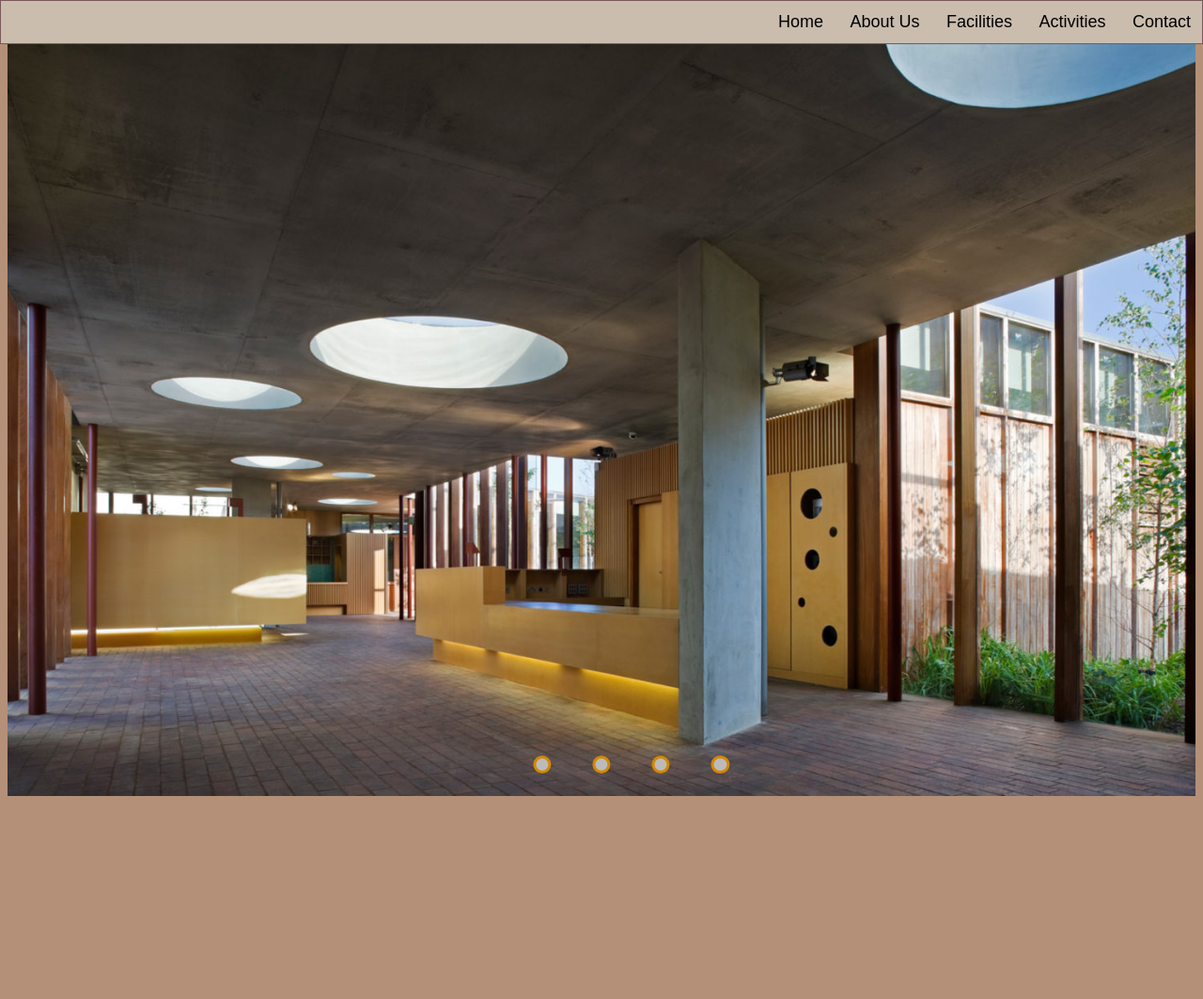
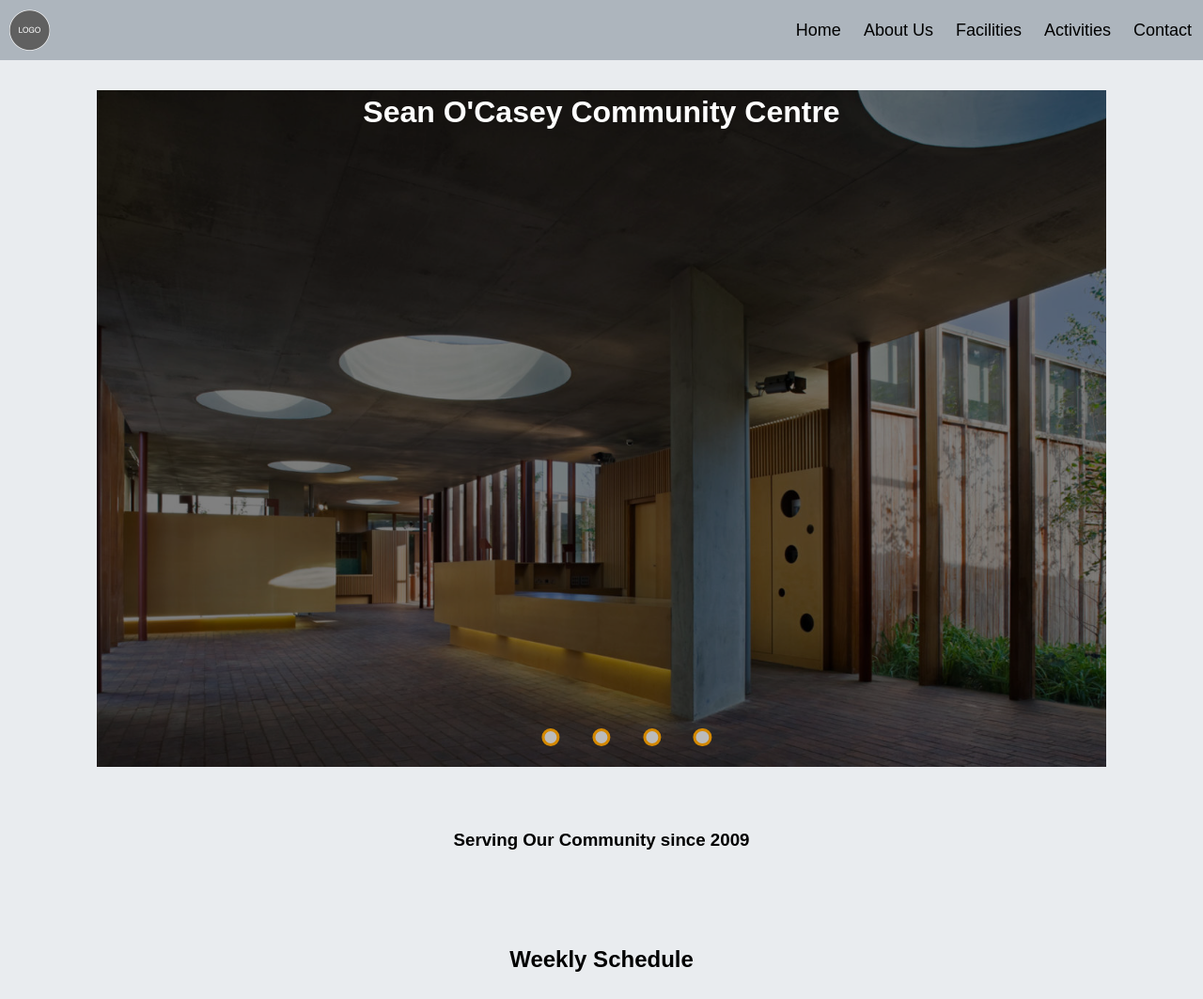
Before and after one commit to Jackintoshh/seanocaseycentre, a plain HTML site: page index.html in a window 1280 px wide. Shown: the whole page at 94% size. Before the commit the page ends 855 px from the top, so only its background shows below. Drawn offline with Linux system fonts and the light colour scheme.

Commit message:
Colour changes, navbar rework to flex

```diff
--- a/index.html
+++ b/index.html
@@ -10,6 +10,7 @@
     <body>
         <header>
             <div class="navbar">
+                <img src="images/logo-placeholder-image.png">
                 <div class="navButtons">
                     <button class="navButton">Home</button>
                     <button class="navButton">About Us</button>
@@ -45,6 +46,14 @@
                     </div>
                 </div>
             </div>
+
+            <div class="blurb">
+                <h3>Serving Our Community since 2009</h3>
+            </div>
+
+            <div class="scheduleHeading">
+                <h2>Weekly Schedule</h2>
+            </div>
         </div>
     </body>
 
--- a/styles/style.css
+++ b/styles/style.css
@@ -1,16 +1,25 @@
 body{
     font-family: Arial, Helvetica, sans-serif;
-    background-color: #b49078;
+    /*background-color: #b49078;*/
+    background-color: #E9ECEF;
     margin-top: 0px;
 }
 
 .navbar{
-    background-color: #cabdae;
+    background-color: #ADB5BD;
+    display: flex;
     margin: auto -8px;
     padding: 0px;
     text-align: right;
     border: solid rgb(121, 88, 88);
-    border-width: 1px;
+    border-width: 0px;
+    height: 4rem;
+}
+
+.navButtons {
+    display: flex;
+    margin-left: auto;
+    height: 4rem;
 }
 
 .navButton{
@@ -35,14 +44,32 @@ body{
 }
 
 .introImages #heading{
+    font-family: sans-serif;
     position: absolute;
+    top: 10%;
+    color: white;
+    z-index: 1;
+    /*background-color: #88827c21;
+    height: 2rem;*/
+}
 
+.blurb {
+    display: flex;
+    justify-content: center;
+}
+
+.scheduleHeading {
+    display: flex;
+    justify-content: center;
+    margin-top: 4rem;
 }
 
 .slideshow {
-    height: 100%;
+    width: 85%;
+    height: 90%;
     overflow: hidden;
     position: relative;
+    margin: 2rem;
 }
 
 .slideContainer {
@@ -62,8 +89,10 @@ body{
 .slideImg {
     width: 100%;
     height: 100%;
+    filter: brightness(50%);
     object-fit: cover;
 }
+
 
 @keyframes slideshow {
     0%, 10% { left: 0; }
```
Also changed, not shown: images/logo-placeholder-image.png (added).
